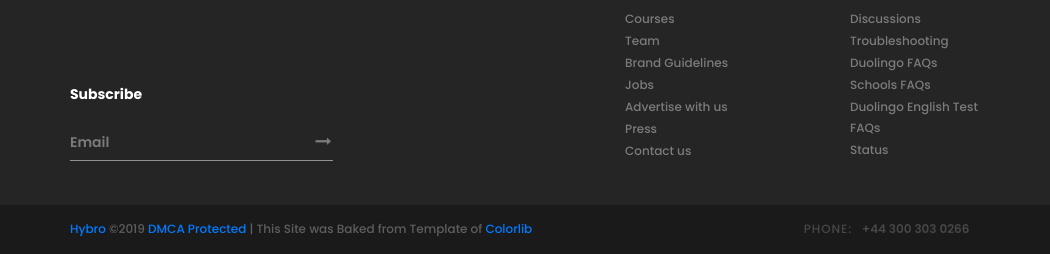
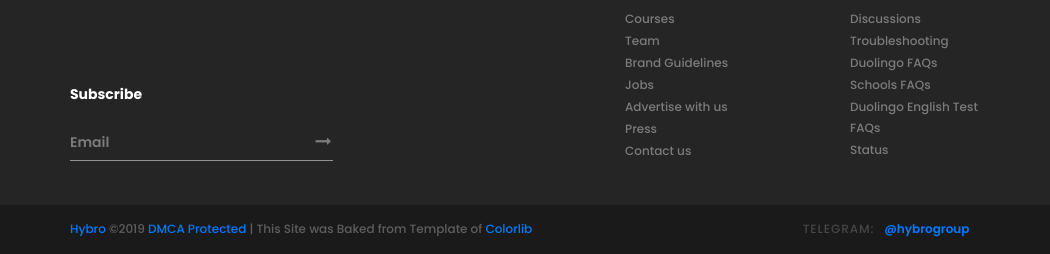
Before and after one commit to hybroteam/hybroteam.github.io, a plain HTML site: page index.html in a window 1280 px wide. Shown: the part 3983-4237 px from the top of the page, 0-1050 px from the left. Drawn offline with Linux system fonts and the light colour scheme.

Commit message:
Update index.html

```diff
--- a/index.html
+++ b/index.html
@@ -769,7 +769,7 @@
 <a href="https://colorlib.com" target="_blank">Hybro</a> &copy;<script>document.write(new Date().getFullYear());</script> <a href="https://dmca.com" target="_blank">DMCA Protected</a> | This Site was Baked from Template of <a href="https://colorlib.com" target="_blank">Colorlib</a>
 <!-- Link back to Colorlib can't be removed. Template is licensed under CC BY 3.0. --></div>
 							<div class="cr_right ml-md-auto">
-								<div class="footer_phone"><span class="cr_title">phone:</span>+44 300 303 0266</div>
+								<div class="footer_phone"><span class="cr_title">Telegram:</span><a href="https://t.me/hybrogroup">@hybrogroup</a></div>
 								<div class="footer_social">
 									<span class="cr_social_title">follow us</span>
 									<ul>
```
